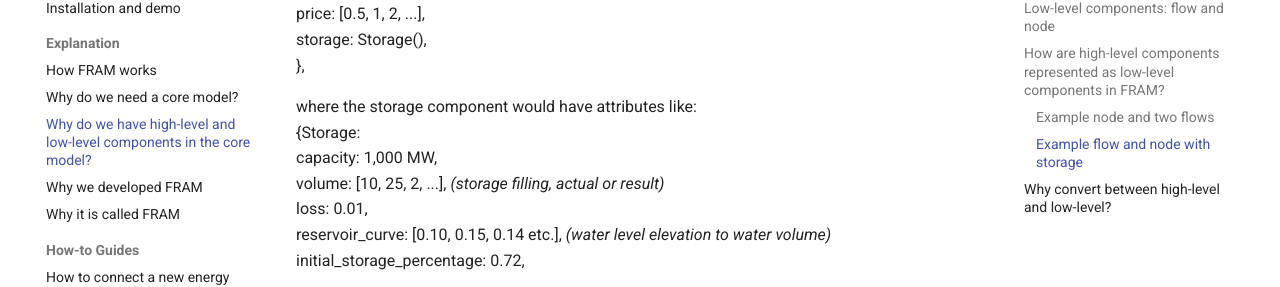
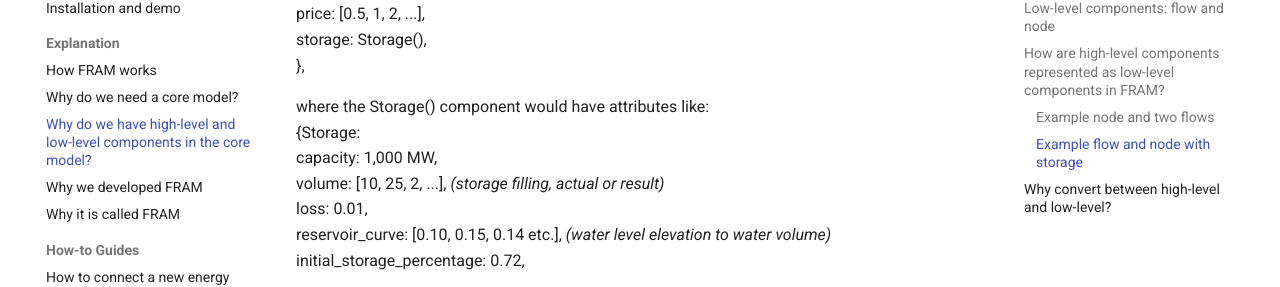
Before and after one commit to NVE/fram, an MkDocs documentation site: the page built from docs/why_components.md, in a window 1280 px wide and 900 px high, scrolled down 2973 px. Shown: the part 163-450 px from the top of the window. Built offline with MkDocs 1.6.1 and Material for MkDocs 9.7.7, drawn with Linux system fonts in a browser that asks for light colours; the version menu is left out.

Commit message:
Update documentation

```diff
--- a/docs/why_components.md
+++ b/docs/why_components.md
@@ -28,13 +28,13 @@
 
 In this example case, the low-level representation of the DEU solar production would be as follows:
 {Flow:
-	main_node: DEU,
+    main_node: DEU,
     max_capacity: 1 GW,
     min_capacity: None,
     startupcost: None,
     volume: [0.8 GWh/h, 0.9 GWh/h, 0.9 GWh/h, ... ],
     arrow_volumes: {power_arrow: [0.8 GWh/h, 0.9 GWh/h, 0.9 GWh/h, ... ] }, _(same as volume because in this example the flow has just one arrow)_
-}
+    }
 
 The node would be represented like:
 {Node:
@@ -42,7 +42,7 @@
     is_exogenous: False, _(signals whether the energy market model should simulate the node endogenously or use a pre-set price)_
     price: [3 EUR/MWh, 2.4 EUR/MWh, 1 EUR/MWh, …], _(price of commodity calculated by the energy market model and sent back to the core model)_
     storage: None, _(because in this example we have no storage)_
-}
+    }
 
 Changes made inside the attributes in low-level components will also appear in high-level components.
 
@@ -62,7 +62,7 @@
     storage: Storage(),
     },
 
-where the storage component would have attributes like:
+where the Storage() component would have attributes like:
 {Storage:
     capacity: 1,000 MW,
     volume: [10, 25, 2, ...], _(storage filling, actual or result)_
```
Also changed, not shown: docs/why_core_model.md (+4 -3 lines).
